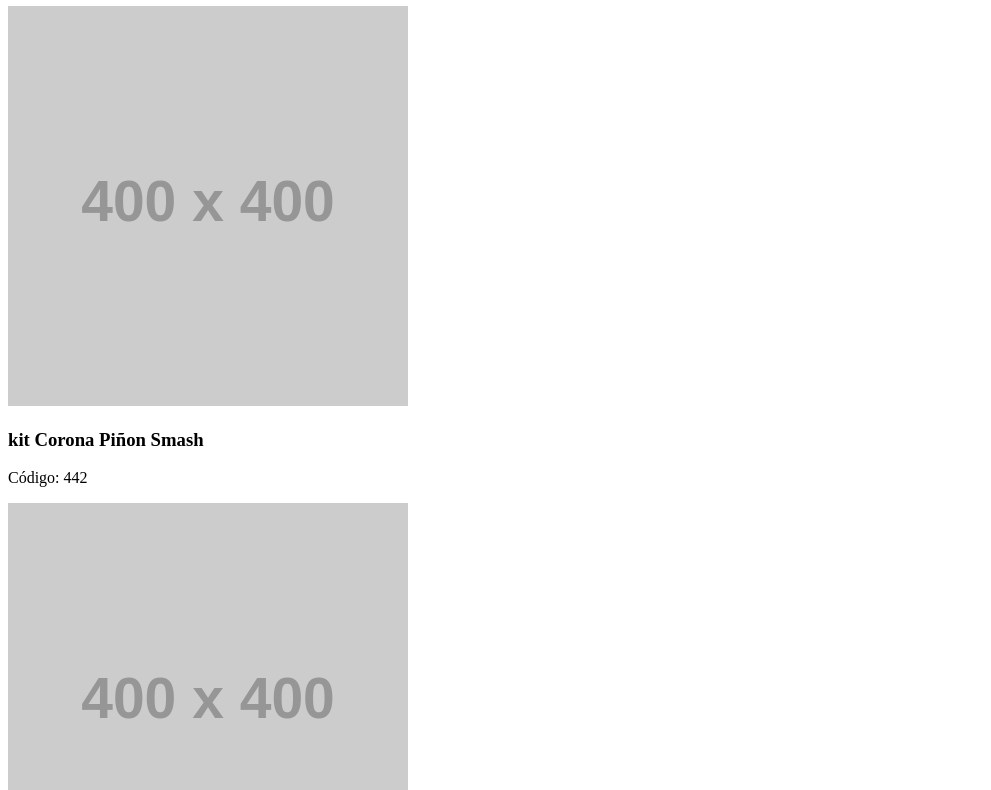
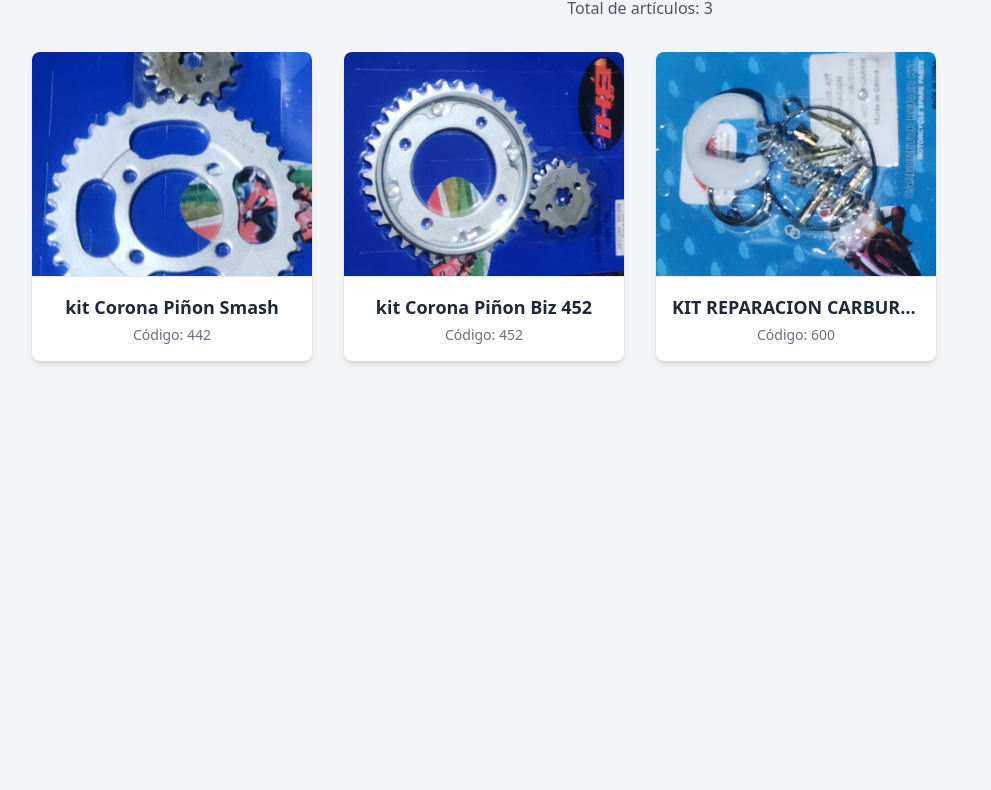
Before and after one commit to facundo442/catalogo-caludio, a plain HTML site: page index.html in a window 1280 px wide. Shown: the part 108-898 px from the top of the page, without its empty margins (0-991 px from the left). After the commit the page ends 800 px from the top, so only its background shows below. Drawn offline with nearby package versions, Linux system fonts and the light colour scheme; placeholder pictures from the web are drawn by us.

Commit message:
Corregidas rutas de imágenes y agregado CDN de Tailwind para estilos

```diff
--- a/datos-productos.json
+++ b/datos-productos.json
@@ -2,16 +2,16 @@
   {
     "articulo": "kit Corona Piñon Smash",
     "codigo": "442",
-    "foto": "facundo442/catalogo-caludio/imagenes/kit Corona Piñon Smash.jpeg"
+  "foto": "imagenes/kit Corona Piñon Smash.jpeg"
   },
   {
     "articulo": "kit Corona Piñon Biz 452",
-    "codigo": "ES-MD-002",
-    "foto": "facundo442/catalogo-caludio/imagenes/kit Corona Piñon Biz 125.jpeg"
+    "codigo": "452",
+  "foto": "imagenes/kit Corona Piñon Biz 125.jpeg"
   },
   {
     "articulo": "KIT REPARACION CARBURADOR NEW WAVE 110 S",
     "codigo": "600",
-    "foto": "facundo442/catalogo-caludio/imagenes/kit Carburador New Wave.jpeg"
+  "foto": "imagenes/kit Carburador New Wave.jpeg"
   }
 ]
--- a/index.html
+++ b/index.html
@@ -4,8 +4,8 @@
     <meta charset="UTF-8">
     <meta name="viewport" content="width=device-width, initial-scale=1.0">
     <title>Catálogo de Productos</title>
-    <!-- Importamos Tailwind CSS para los estilos -->
-    <script src="https://catalogo-M & T.com"></script>
+  <!-- Importamos Tailwind CSS para los estilos -->
+  <script src="https://cdn.tailwindcss.com"></script>
   <style>
     @keyframes fadeIn {
       from { opacity: 0; }
```
